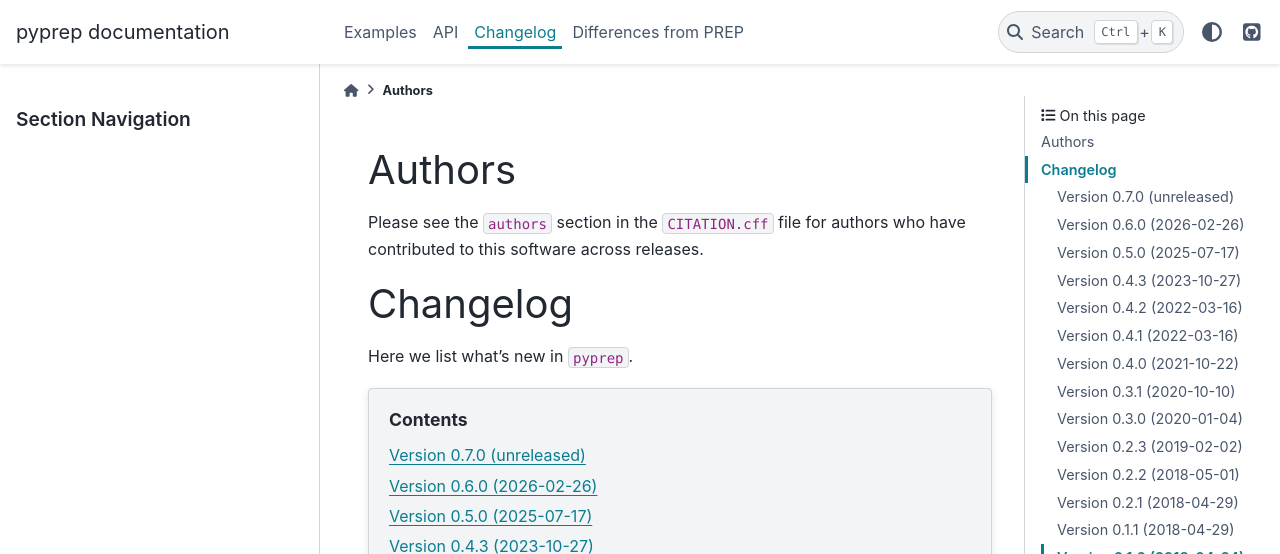
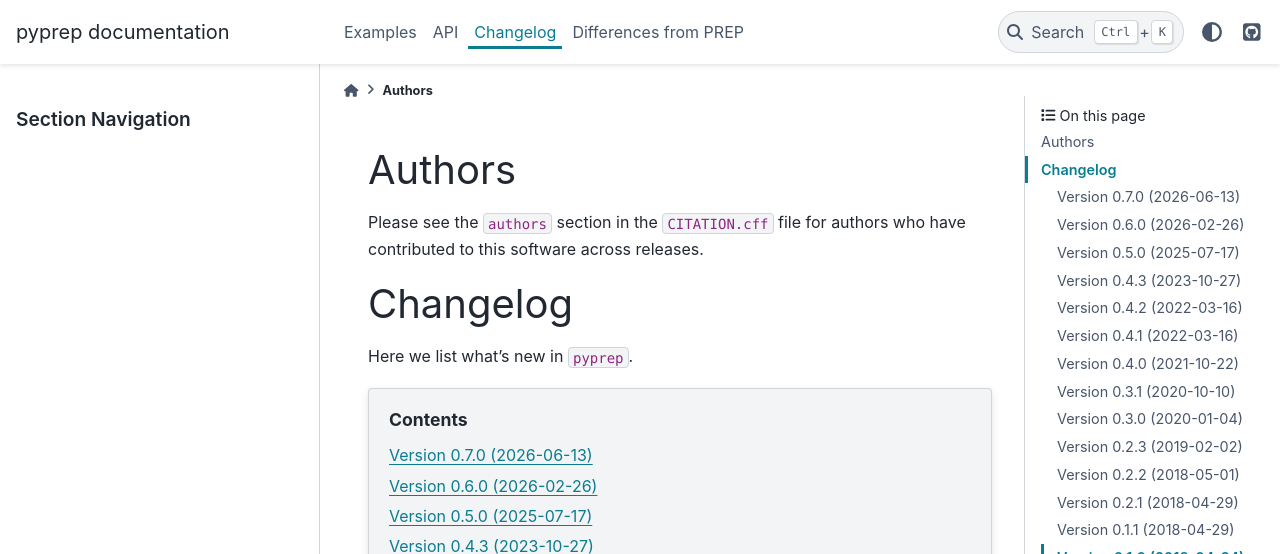
Before and after one commit to sappelhoff/pyprep, a Sphinx documentation site: the page built from docs/changelog.rst, in a window 1280 px wide and 900 px high. Shown: the top 554 px of the window. Built offline with Sphinx 7.4.7 and the PyData theme 0.15.4, drawn with Linux system fonts in a browser that asks for light colours; the version number could not be read and is left out; some of the changed text lies outside the part shown.

Commit message:
[REL] Finalize changelog for 0.7.0 (#193)

```diff
--- a/docs/changelog.rst
+++ b/docs/changelog.rst
@@ -21,7 +21,7 @@ Here we list what's new in ``pyprep``.
 
 .. _changes_0_7_0:
 
-Version 0.7.0 (unreleased)
+Version 0.7.0 (2026-06-13)
 --------------------------
 
 Changelog
```
